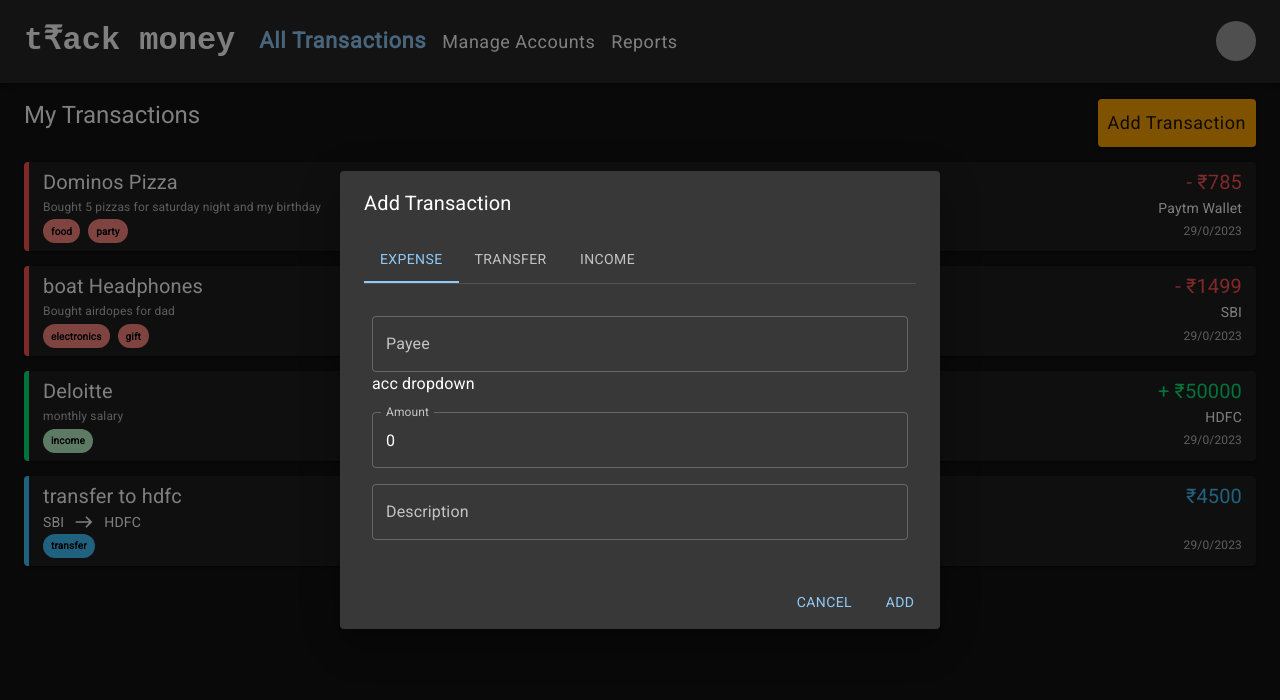
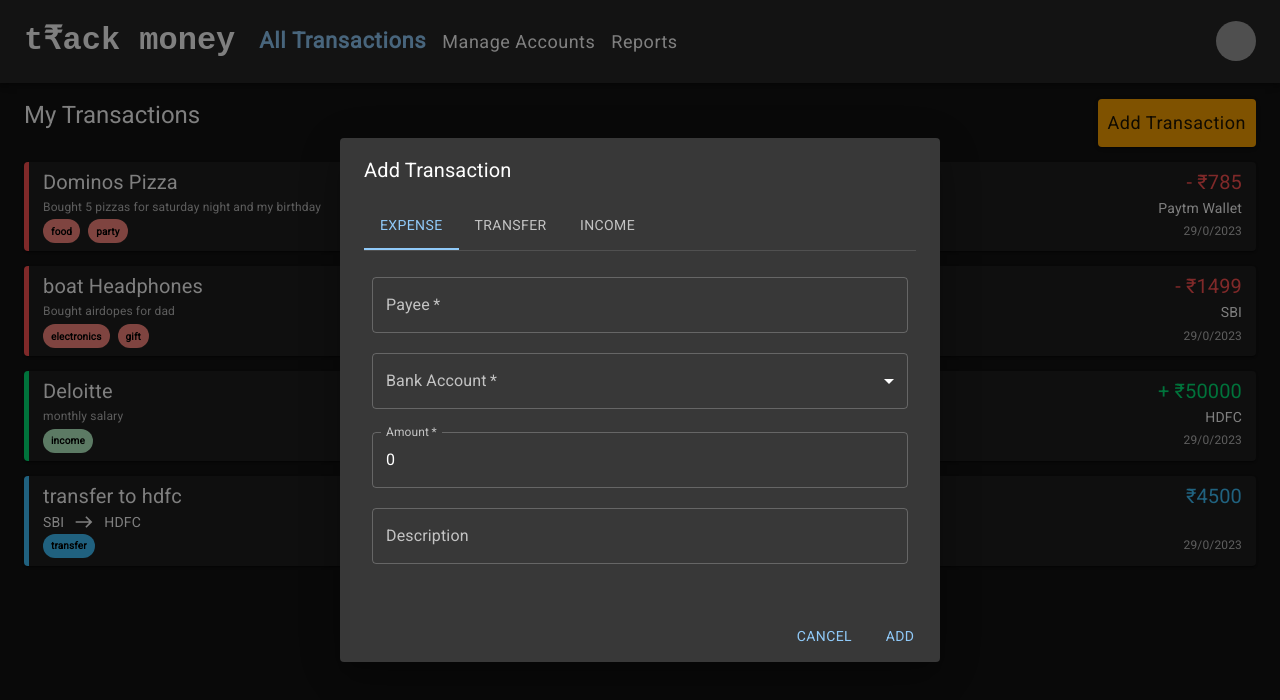
Before and after one commit to rohitbhati-rb/track-money, a React (Create React App) app: page /transactions in a window 1280 px wide. Both pictures are taken after a click on the button "Add Transaction". Shown: the top 700 px of the page. Built offline with nearby package versions, Linux system fonts and the light colour scheme; grey boxes are pictures that could not be loaded.

Commit message:
added select acc drop down

```diff
--- a/src/components/AllTransactions.jsx
+++ b/src/components/AllTransactions.jsx
@@ -68,21 +68,9 @@ const emptyTxn = {
   amount: 0,
   payee: '',//1
   payer: '',//3
-  account: { id: '', name: '' },//1 & 3
-  fromAcc: { id: '', name: '' },//2
-  toAcc: { id: '', name: '' },//2
-  // expense: {
-  //   payee: '',
-  //   account: { id: '', name: '' },
-  // },
-  // transfer: {
-  //   fromAcc: { id: '', name: '' },
-  //   toAcc: { id: '', name: '' },
-  // },
-  // income: {
-  //   payer: '',
-  //   account: { id: '', name: '' },
-  // },
+  account: '', // { id: '', name: '' }, 1 & 3
+  fromAcc: '', // { id: '', name: '' }, 2
+  toAcc: '', // { id: '', name: '' }, 2
   tags: [{ id: '', value: '' }],
   dateTime: '',
   createdAt: '',
--- a/src/components/dialogs/TxnForm.jsx
+++ b/src/components/dialogs/TxnForm.jsx
@@ -1,5 +1,40 @@
-import { Box, TextField } from "@mui/material";
+import {
+  Box,
+  TextField,
+  FormControl,
+  Select,
+  MenuItem,
+  InputLabel,
+  FormHelperText
+} from "@mui/material";
+import { v4 as uuidv4 } from 'uuid';
 
+const allAccounts = [
+  {
+    id: uuidv4(),
+    name: "SBI",
+    balance: 111523,
+    createdAt: Date()
+  },
+  {
+    id: uuidv4(),
+    name: "HDFC",
+    balance: 99923,
+    createdAt: Date()
+  },
+  {
+    id: uuidv4(),
+    name: "ICICI",
+    balance: 14523,
+    createdAt: Date()
+  },
+  {
+    id: uuidv4(),
+    name: "Paytm Wallet",
+    balance: 523,
+    createdAt: Date()
+  }
+];
 const TxnForm = ({ newTxn, setNewTxn }) => {
   const onInputChange = (e) => {
     const { name, value } = e.target;
@@ -16,12 +51,18 @@ const TxnForm = ({ newTxn, setNewTxn }) => {
             name={newTxn.type === 1 ? "payee" : "payer"}
             value={newTxn.type === 1 ? newTxn.payee : newTxn.payer}
             onChange={onInputChange}
+            fullWidth
+            required
+            sx={{ my: 1.25 }}
             error={false}
-            fullWidth
-            sx={{ marginTop: 2 }}
             helperText=""
           />
-          acc dropdown
+          <AccountDropDown
+            label="Bank Account"
+            newTxn={newTxn}
+            name="account"
+            onInputChange={onInputChange}
+          />
         </>
       }
       <TextField
@@ -30,9 +71,10 @@ const TxnForm = ({ newTxn, setNewTxn }) => {
         name="amount"
         value={newTxn.amount}
         onChange={onInputChange}
+        fullWidth
+        required
+        sx={{ my: 1.25 }}
         error={false}
-        fullWidth
-        sx={{ marginTop: 2 }}
         helperText=""
       />
       <TextField
@@ -41,19 +83,55 @@ const TxnForm = ({ newTxn, setNewTxn }) => {
         name="description"
         value={newTxn.description}
         onChange={onInputChange}
+        fullWidth
+        sx={{ my: 1.25 }}
         error={false}
-        fullWidth
-        sx={{ marginTop: 2 }}
         helperText=""
       />
       {newTxn.type === 2
         &&
         <>
-          "from and to acc dropdowns"
+          <AccountDropDown
+            label="From"
+            newTxn={newTxn}
+            name="fromAcc"
+            onInputChange={onInputChange}
+          />
+          <AccountDropDown
+            label="To"
+            newTxn={newTxn}
+            name="toAcc"
+            onInputChange={onInputChange}
+          />
         </>
       }
     </Box>
   )
 }
 
+const AccountDropDown = ({ label, newTxn, name, onInputChange }) => {
+  return (
+    <FormControl fullWidth required sx={{ my: 1.25 }}>
+      <InputLabel id="demo-simple-select-helper-label">{label}</InputLabel>
+      <Select
+        id="demo-simple-select-helper"
+        labelId="demo-simple-select-helper-label"
+        label={label}
+        name={name}
+        value={newTxn[name]}
+        onChange={onInputChange}
+        // onChange={(e) => setNewTxn({ ...newTxn, [name]: e.target.value })}
+        fullWidth
+        error={false}
+        renderValue={(val) => val.name}
+      >
+        {allAccounts.map((val) => (
+          <MenuItem key={val.id} value={val} >{val.name}</MenuItem>
+        ))}
+      </Select>
+      {<FormHelperText></FormHelperText>}
+    </FormControl>
+  )
+}
+
 export default TxnForm;
```
